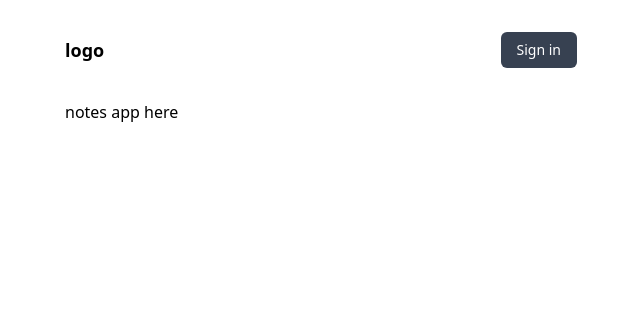
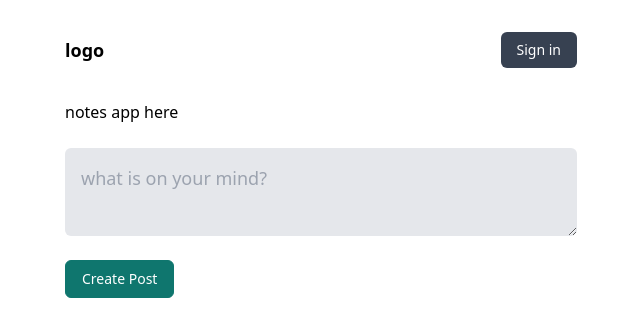
Before and after one commit to coder-abdo/notes, a Next.js app: page / in a window 1280 px wide. Shown: the top 336 px of the page, without its empty margins (319-959 px from the left). Built offline with nearby package versions, Linux system fonts and the light colour scheme; no server answers.

Commit message:
set react query and posts

```diff
--- /dev/null
+++ b/components/posts/createPost.tsx
@@ -0,0 +1,32 @@
+import React, { ChangeEvent, useState } from "react";
+type Props = {};
+export const CreatePost: React.FC<Props> = () => {
+  const [title, setTitle] = useState("");
+  const [isDisabled, setIsDisabled] = useState(false);
+  const handleChange = (evt: ChangeEvent<HTMLTextAreaElement>) => {
+    setTitle(evt.target.value);
+  };
+  return (
+    <form>
+      <div className="flex flex-col my-4">
+        <textarea
+          name="title"
+          id="title"
+          className="py-4 text-lg rounded-md my-2 bg-gray-200 px-4 outline-none focus:shadow-sm"
+          placeholder="what is on your mind?"
+          value={title}
+          onChange={handleChange}
+        ></textarea>
+      </div>
+      <div>
+        <button
+          type="submit"
+          disabled={isDisabled}
+          className="text-sm bg-teal-700 border border-teal-700 text-white py-2 px-4 rounded-md disabled:cursor-not-allowed hover:bg-transparent hover:text-teal-700 transition-colors hover:cursor-pointer"
+        >
+          Create Post
+        </button>
+      </div>
+    </form>
+  );
+};
--- a/package.json
+++ b/package.json
@@ -14,6 +14,7 @@
     "@types/react": "18.0.28",
     "@types/react-dom": "18.0.11",
     "autoprefixer": "^10.4.14",
+    "axios": "^1.3.4",
     "eslint": "8.36.0",
     "eslint-config-next": "13.2.4",
     "next": "13.2.4",
@@ -21,6 +22,7 @@
     "postcss": "^8.4.21",
     "react": "18.2.0",
     "react-dom": "18.2.0",
+    "react-query": "^3.39.3",
     "tailwindcss": "^3.2.7",
     "typescript": "4.9.5"
   },
--- a/pages/index.tsx
+++ b/pages/index.tsx
@@ -1,3 +1,4 @@
+import { CreatePost } from "@/components/posts/createPost";
 import Head from "next/head";
 export default function Home() {
   return (
@@ -9,6 +10,7 @@ export default function Home() {
         <link rel="icon" href="/favicon.ico" />
       </Head>
       <main>notes app here</main>
+      <CreatePost />
     </>
   );
 }
```
Also changed, not shown: context/queryWrapper.tsx (added), 1 other file (tests, documents, lock files or other folders).
